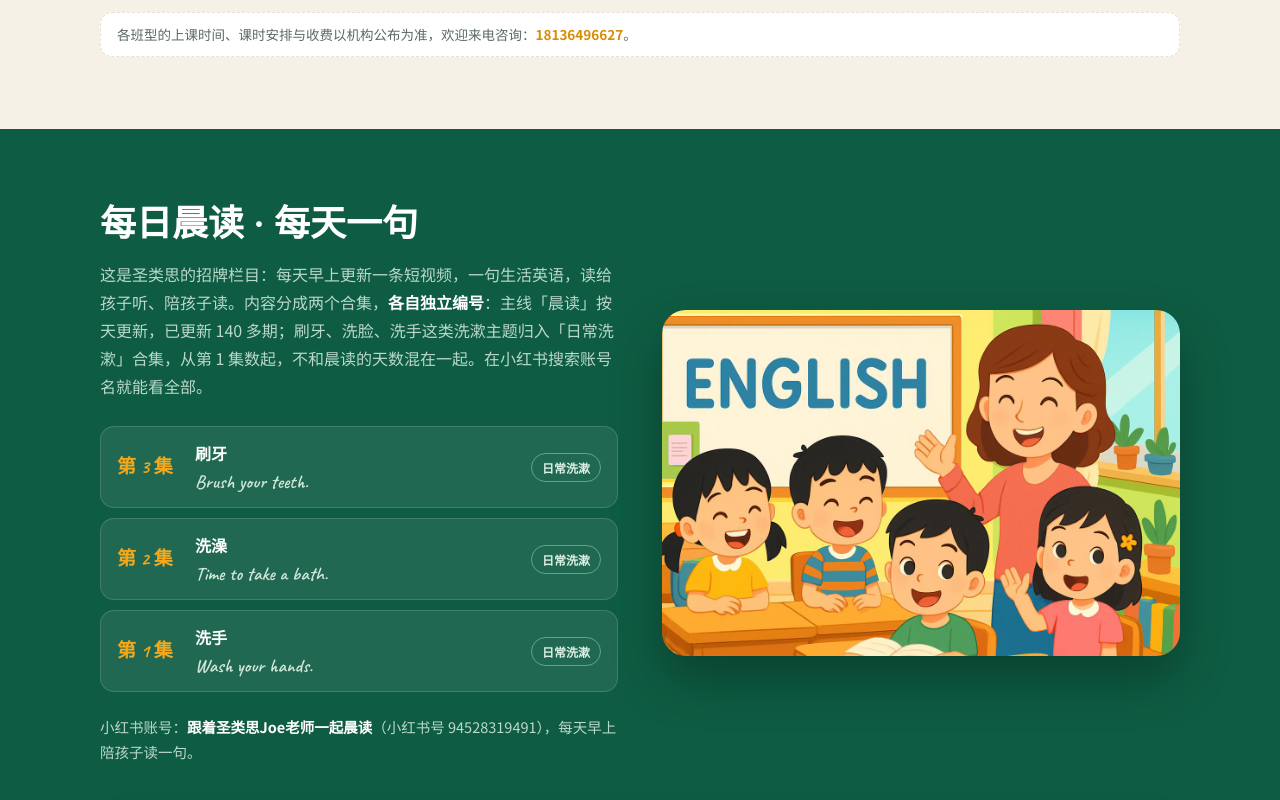
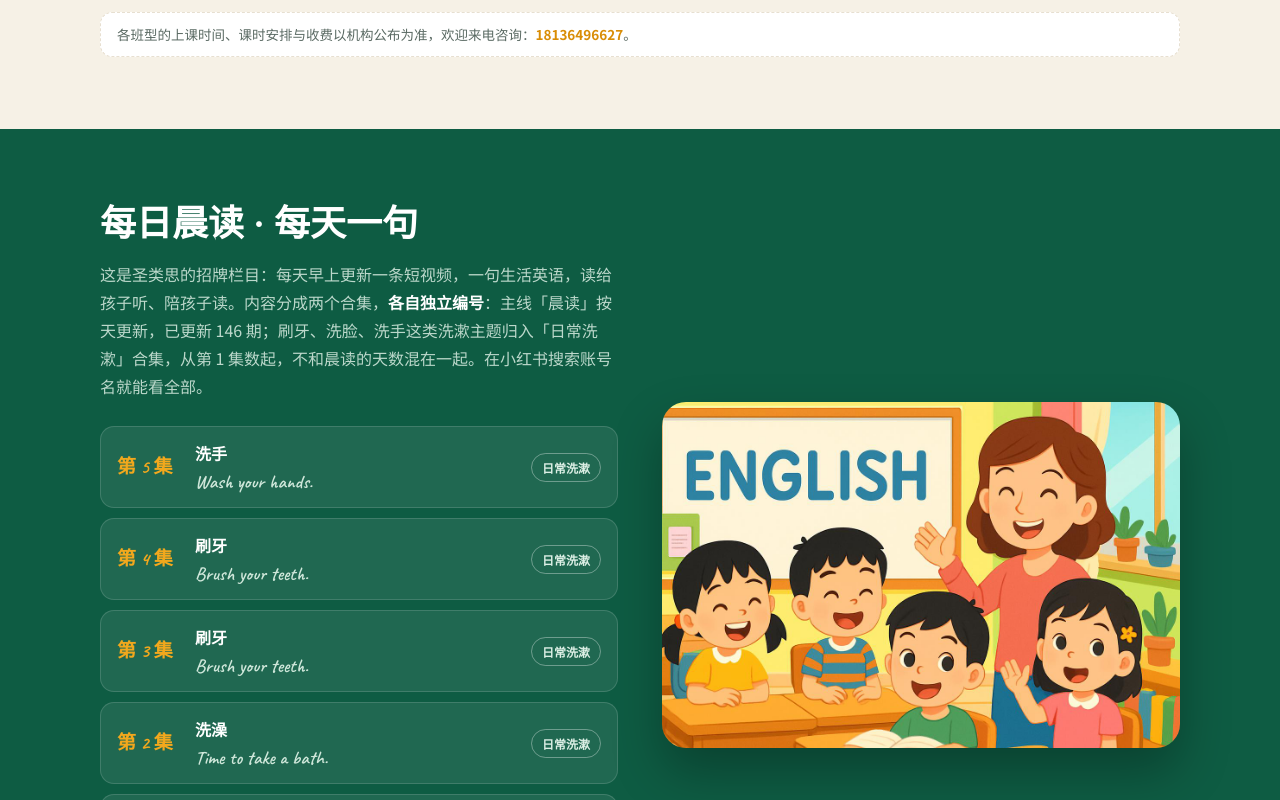
Before and after one commit to Josephwzl69/shengleisi-site, a plain HTML site: page index.html in a window 1280 px wide. Shown: the part 1901-2701 px from the top of the page. Drawn offline with Linux system fonts and the light colour scheme.

Commit message:
Sync morning reading list and counts

```diff
--- a/index.html
+++ b/index.html
@@ -444,7 +444,7 @@
             <div class="hero-stats">
               <div><b>11 年</b><span>专注中小学学科课程</span></div>
               <div><b>10 门</b><span>在开课程，英语到理化</span></div>
-              <div><b>140+ 期</b><span>每日晨读持续更新</span></div>
+              <div><b>146 期</b><span>每日晨读持续更新</span></div>
             </div>
           </div>
           <div class="hero-photo">
@@ -542,9 +542,11 @@
             <div>
               <div class="sec-head" style="margin-bottom:26px;">
                 <h2>每日晨读 · 每天一句</h2>
-                <p>这是圣类思的招牌栏目：每天早上更新一条短视频，一句生活英语，读给孩子听、陪孩子读。内容分成两个合集，<b style="color:#fff;">各自独立编号</b>：主线「晨读」按天更新，已更新 140 多期；刷牙、洗脸、洗手这类洗漱主题归入「日常洗漱」合集，从第 1 集数起，不和晨读的天数混在一起。在小红书搜索账号名就能看全部。</p>
+                <p>这是圣类思的招牌栏目：每天早上更新一条短视频，一句生活英语，读给孩子听、陪孩子读。内容分成两个合集，<b style="color:#fff;">各自独立编号</b>：主线「晨读」按天更新，已更新 146 期；刷牙、洗脸、洗手这类洗漱主题归入「日常洗漱」合集，从第 1 集数起，不和晨读的天数混在一起。在小红书搜索账号名就能看全部。</p>
               </div>
               <ul class="ep-list">
+                <li><span class="day">第 5 集</span><span><span class="theme">洗手</span><br /><span class="en">Wash your hands.</span></span><span class="coll">日常洗漱</span></li>
+                <li><span class="day">第 4 集</span><span><span class="theme">刷牙</span><br /><span class="en">Brush your teeth.</span></span><span class="coll">日常洗漱</span></li>
                 <li><span class="day">第 3 集</span><span><span class="theme">刷牙</span><br /><span class="en">Brush your teeth.</span></span><span class="coll">日常洗漱</span></li>
                 <li><span class="day">第 2 集</span><span><span class="theme">洗澡</span><br /><span class="en">Time to take a bath.</span></span><span class="coll">日常洗漱</span></li>
                 <li><span class="day">第 1 集</span><span><span class="theme">洗手</span><br /><span class="en">Wash your hands.</span></span><span class="coll">日常洗漱</span></li>
```
